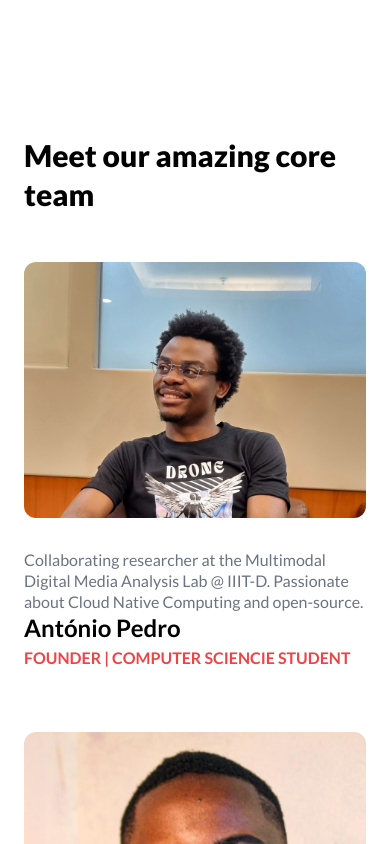
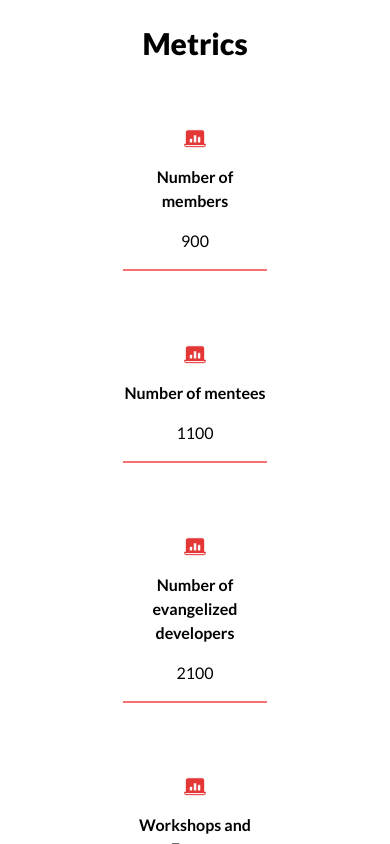
Before and after one commit to angolaosc/angolaosc.org, a Next.js app: page / in a window 390 px wide. Shown: the part 3940-4784 px from the top of the page. Built offline with nearby package versions, Linux system fonts and the light colour scheme.

Commit message:
feat: adicionando seccao de metricas

```diff
--- /dev/null
+++ b/src/app/components/metrics/data.ts
@@ -0,0 +1,20 @@
+import {i18n} from '@/translate/i18n';
+
+export const METRICAS = [
+  {
+    title: i18n.t('metrics.metric_1.title'),
+    value: 900,
+  },
+  {
+    title: i18n.t('metrics.metric_2.title'),
+    value: 1100,
+  },
+  {
+    title: i18n.t('metrics.metric_3.title'),
+    value: 2100,
+  },
+  {
+    title: i18n.t('metrics.metric_4.title'),
+    value: 10
+  }
+];
--- /dev/null
+++ b/src/app/components/metrics/index.tsx
@@ -0,0 +1,21 @@
+import { i18n } from "@/translate/i18n";
+import { METRICAS } from "./data";
+import MetricItem from "./metricItem";
+
+export default function Metrics(){
+  return (
+    <section  id="metrics">
+    <div className="flex flex-col items-center justify-center gap-12 w-full max-w-[1216px] p-6">
+      <h2 className="dark:text-white xl:text-5xl text-3xl font-extrabold leading-[130%] md:text-center ">
+      {i18n.t('metrics.title')}
+      </h2>
+
+      <div className="flex items-center gap-10 w-full px-10 justify-center flex-wrap">
+        {METRICAS.map((metrica, index)=>{
+          return (<MetricItem key={index} title={metrica.title} value={metrica.value} />);
+        })}
+      </div>
+    </div>
+  </section>
+  );
+}
--- /dev/null
+++ b/src/app/components/metrics/metricItem.tsx
@@ -0,0 +1,57 @@
+import { useEffect, useRef, useState } from "react";
+import Image from 'next/image';
+
+interface MetricItemProps{
+  title: string,
+  value: number
+}
+export default function MetricItem({title, value}: MetricItemProps){
+
+
+  //especie da barra de progresso
+  const barRef = useRef(null);
+
+  //intervalo de tempo de cada passo (em milisegundos)
+  const stepInterval = 100;
+
+  //tempo em segundos que animação vai durar
+
+  const duration_animation = 2;
+
+  //valor de um passo na contagem
+  const step =   Math.ceil((value / (1000 / stepInterval)) / duration_animation);
+
+  //estado dos valores alterando
+  const [currentValue, setCurrentValue] = useState(0);
+  useEffect(()=>{
+
+    //timer para efeito de contagem
+    const id_interval = setTimeout(()=>{
+
+      if(currentValue + step < value){
+        if(barRef.current){
+          barRef.current.style.width = Math.ceil(((currentValue  + step)/value) * 100) + '%';
+        }
+        setCurrentValue(currentValue + step);
+      }
+      else{
+        if(barRef.current){
+          barRef.current.style.width = '100%';
+        }
+        setCurrentValue(value);
+        clearTimeout(id_interval);
+      }
+    }, stepInterval);
+    return ()=>{
+      clearTimeout(id_interval);
+    }
+  }, [currentValue]);
+  return (
+    <div className="flex flex-col py-4 px-8 rounded-sm max-w-[100%]  w-52">
+      <Image className="block mx-auto mb-4"  src={'/metrics.png'} width='22' height='22' alt=''/>
+      <div className="font-semibold text-center mb-4">{title}</div>
+      <div className="text-center mb-4">{currentValue}</div>
+      <div className="bg-btn h-0.5" ref={barRef}></div>
+    </div>
+  );
+}
--- a/src/app/page.tsx
+++ b/src/app/page.tsx
@@ -8,6 +8,7 @@ import { Element } from "react-scroll";
 import { PURPOSES } from "@/utils/data/purposes";
 import OurTeam from "./components/our-team";
 import Program from "./components/program";
+import Metrics from './components/metrics';
 import MobileHeader from "./components/header/mobile";
 import { MENU } from "./components/header/data";
 import Footer from "./components/footer";
@@ -43,6 +44,9 @@ export default function Home() {
       <Element name="program">
         <Program />
       </Element>
+      <Element name="metrics">
+          <Metrics />
+      </Element>
       <Element name="our-team">
         <OurTeam />
       </Element>
--- a/src/translate/languages/en.ts
+++ b/src/translate/languages/en.ts
@@ -76,6 +76,21 @@ const locales = {
                     description:"It provides a solid base of knowledge and skills for Angolan developers who wish to contribute to Free Software projects."
                 }
              },
+             metrics: {
+              title: 'Metrics',
+              metric_1: {
+                title: "Number of members",
+              },
+              metric_2: {
+                title: "Number of mentees",
+              },
+              metric_3: {
+                title: "Number of evangelized developers",
+              },
+              metric_4: {
+                title: "Workshops and Events",
+              }
+             },
              team:{
                 title:"Meet our amazing core team",
                 member_1:{
--- a/src/translate/languages/pt.ts
+++ b/src/translate/languages/pt.ts
@@ -75,6 +75,21 @@ const locales = {
                     description:"Fornece uma base sólida de conhecimento e habilidades para desenvolvedores angolanos que desejam contribuir para projetos de software livre."
                 }
              },
+             metrics: {
+              title: 'Métricas',
+              metric_1: {
+                title: "Número de membros",
+              },
+              metric_2: {
+                title: "Número de mentorados",
+              },
+              metric_3: {
+                title: "Número de desenvolvedores envagelizados",
+              },
+              metric_4: {
+                title: "Workshops e Eventos",
+              }
+             },
              team:{
                 title:"Conheça o nosso core team incrível",
                 member_1:{
```
Also changed, not shown: public/metrics.png (added).
